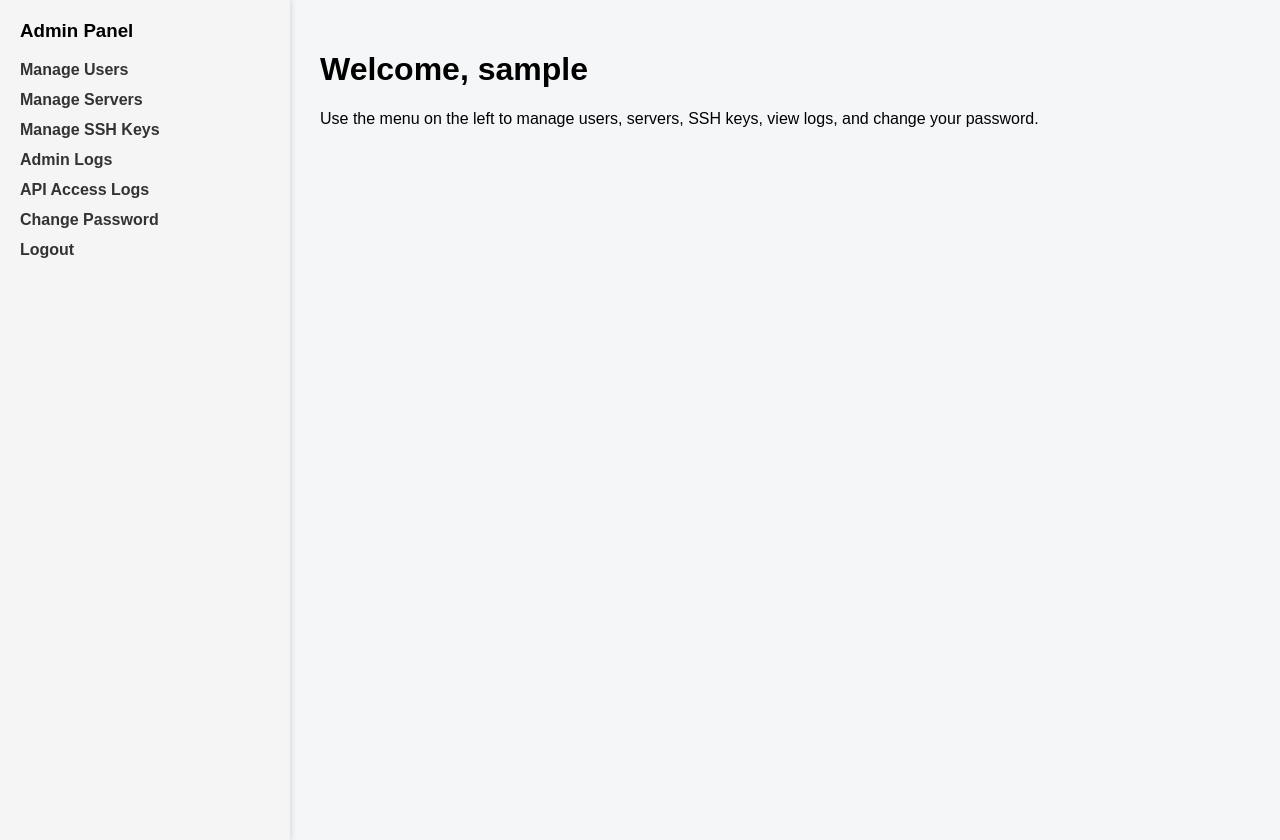
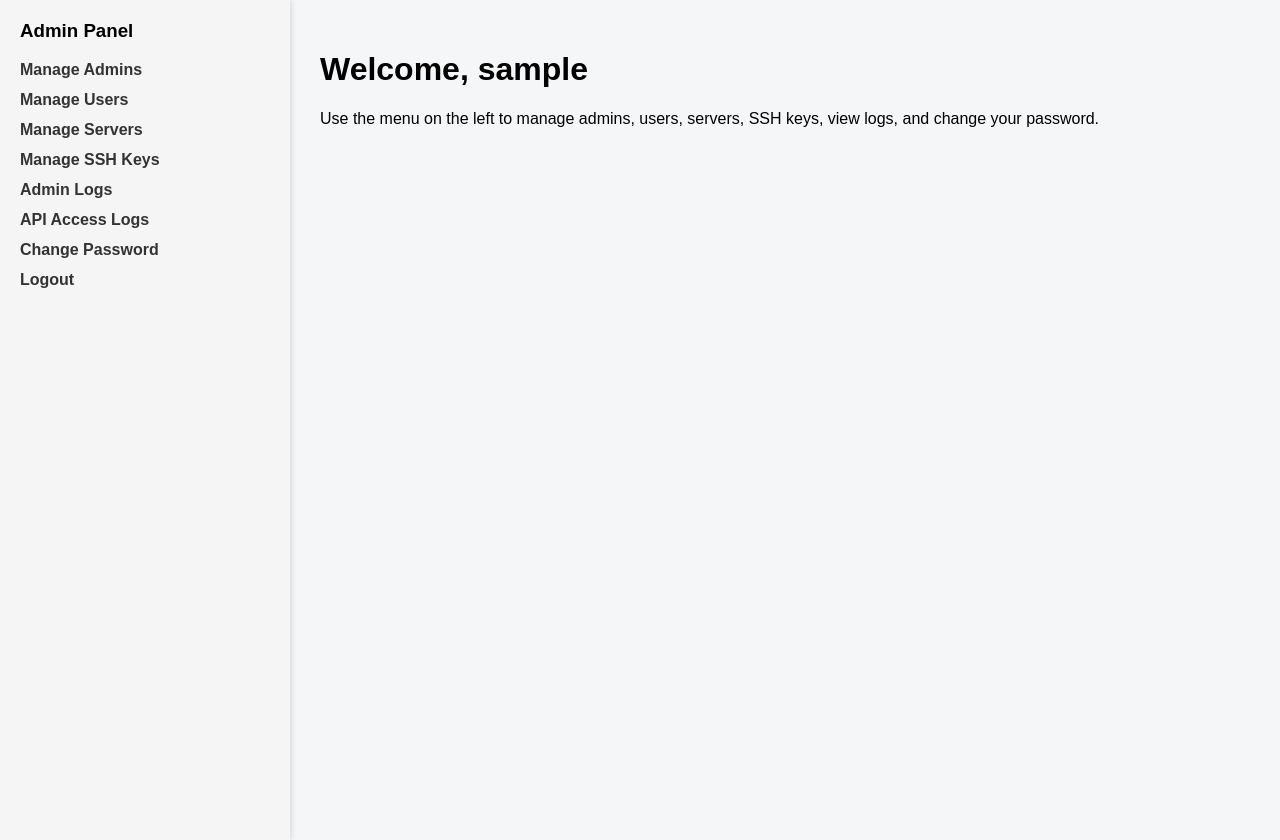
Before and after one commit to Malakhovskyy/ssh-auth-api, a FastAPI app: page /admin/dashboard in a window 1280 px wide. Run offline with FastAPI, Linux system fonts and the light colour scheme; the visitor is signed in with stand-in values (Sample User, id 1).

Commit message:
admin menu

```diff
--- a/app/templates/dashboard.html
+++ b/app/templates/dashboard.html
@@ -40,6 +40,7 @@
 
 <div class="sidebar">
     <h3>Admin Panel</h3>
+    <a href="/admin/admins">Manage Admins</a> <!-- 🔥 NEW -->
     <a href="/admin/users">Manage Users</a>
     <a href="/admin/servers">Manage Servers</a>
     <a href="/admin/keys">Manage SSH Keys</a>
@@ -51,7 +52,7 @@
 
 <div class="content">
     <h1>Welcome, {{ user }}</h1>
-    <p>Use the menu on the left to manage users, servers, SSH keys, view logs, and change your password.</p>
+    <p>Use the menu on the left to manage admins, users, servers, SSH keys, view logs, and change your password.</p>
 </div>
 
 </body>
```
